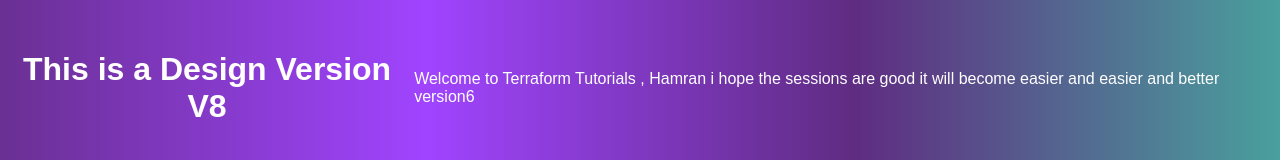
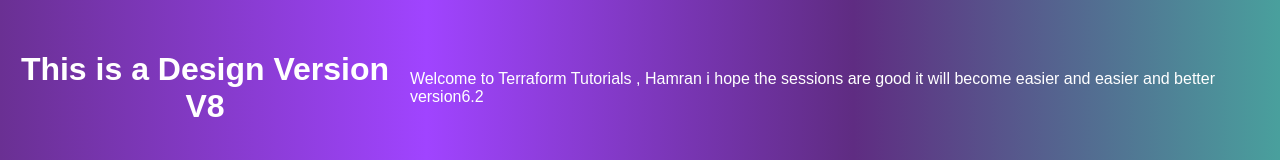
Before and after one commit to Manviklittlemonster/HarmanGit, a plain HTML site: page index.html in a window 1280 px wide. Shown: the part 312-472 px from the top of the page. Drawn offline with Linux system fonts and the light colour scheme.

Commit message:
my commit third from desugn

```diff
--- a/index.html
+++ b/index.html
@@ -11,7 +11,7 @@
 
 <body>
     <h1>This is a Design Version V8</h1>
-    <p>Welcome to Terraform Tutorials , Hamran i hope the sessions are good it will become easier and easier and better version6</p>
+    <p>Welcome to Terraform Tutorials , Hamran i hope the sessions are good it will become easier and easier and better version6.2</p>
 </body>
 
 </html>
```
